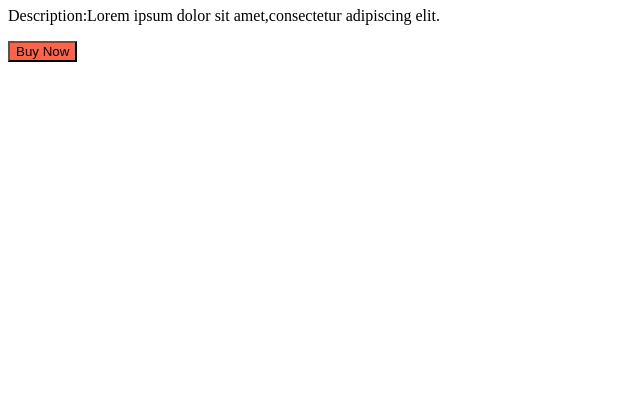
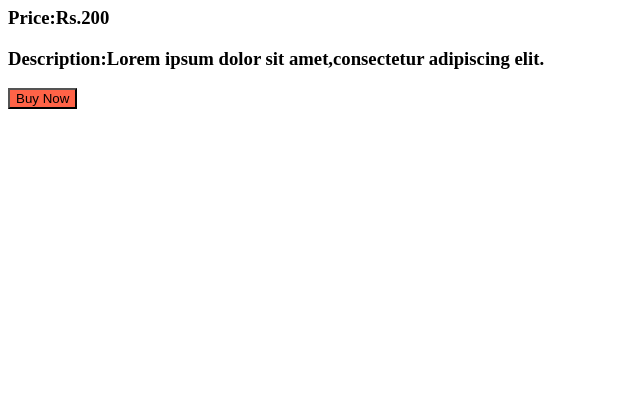
Before and after one commit to acciojob/pricing-card-Akshithadogga, a website: page main.html in a window 1280 px wide. Shown: the part 385-800 px from the top of the page, without its empty margins (0-640 px from the left). Drawn offline with Linux system fonts and the light colour scheme.

Commit message:
created a submission

```diff
--- a/main.html
+++ b/main.html
@@ -11,7 +11,8 @@
 	<img src="https://storage.googleapis.com/acciojob-open-file-collections/pricing-card.png"
 		alt="error" widht="300" height="300"><br>
 	<h1>Pricing card</h1>
-	<p>Description:Lorem ipsum dolor sit amet,consectetur adipiscing elit.</p>
+	<h3>Price:Rs.200</h3>
+	<h3>Description:Lorem ipsum dolor sit amet,consectetur adipiscing elit.</h3>
 	<button style="background:tomato">Buy Now</button>
 
     <script type="text/javascript" src="./script.js">
```
